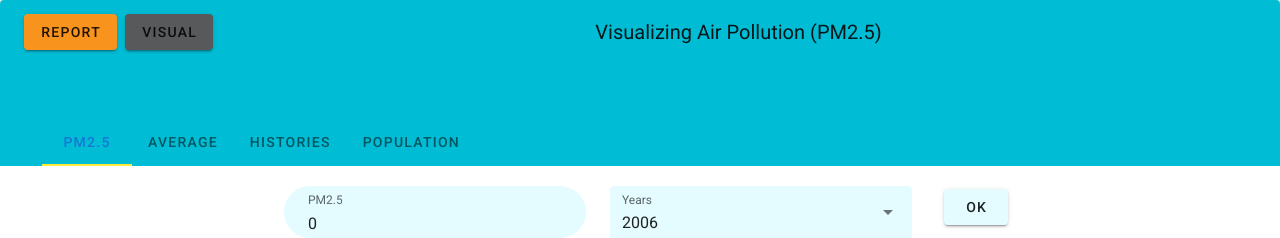
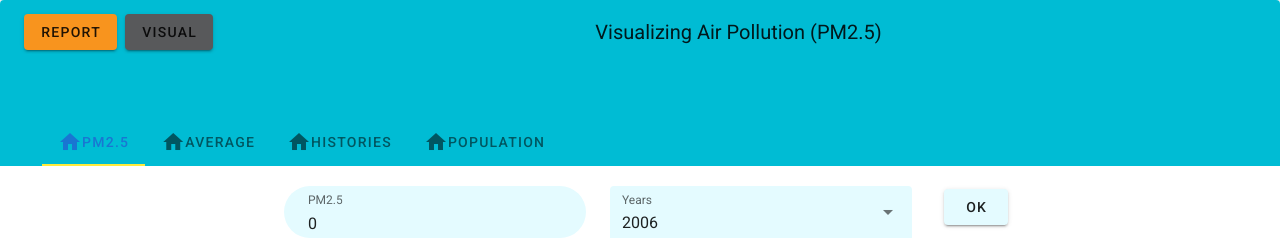
Before and after one commit to PotiwanLBin/gis, a Nuxt app: page /report in a window 1280 px wide. Shown: the top 238 px of the page. Built offline with nearby package versions, Linux system fonts and the light colour scheme.

Commit message:
Update report.vue

```diff
--- a/pages/report.vue
+++ b/pages/report.vue
@@ -6,6 +6,7 @@
           <v-tabs-slider color="yellow"></v-tabs-slider>
 
           <v-tab v-for="reportButton in reportButtons" :key="reportButton">
+            <v-icon>{{reportButton.icon}}</v-icon>
             <span
               style="color: #FFFFFFF"
               @click="changeRoute(reportButton.value)"
```
